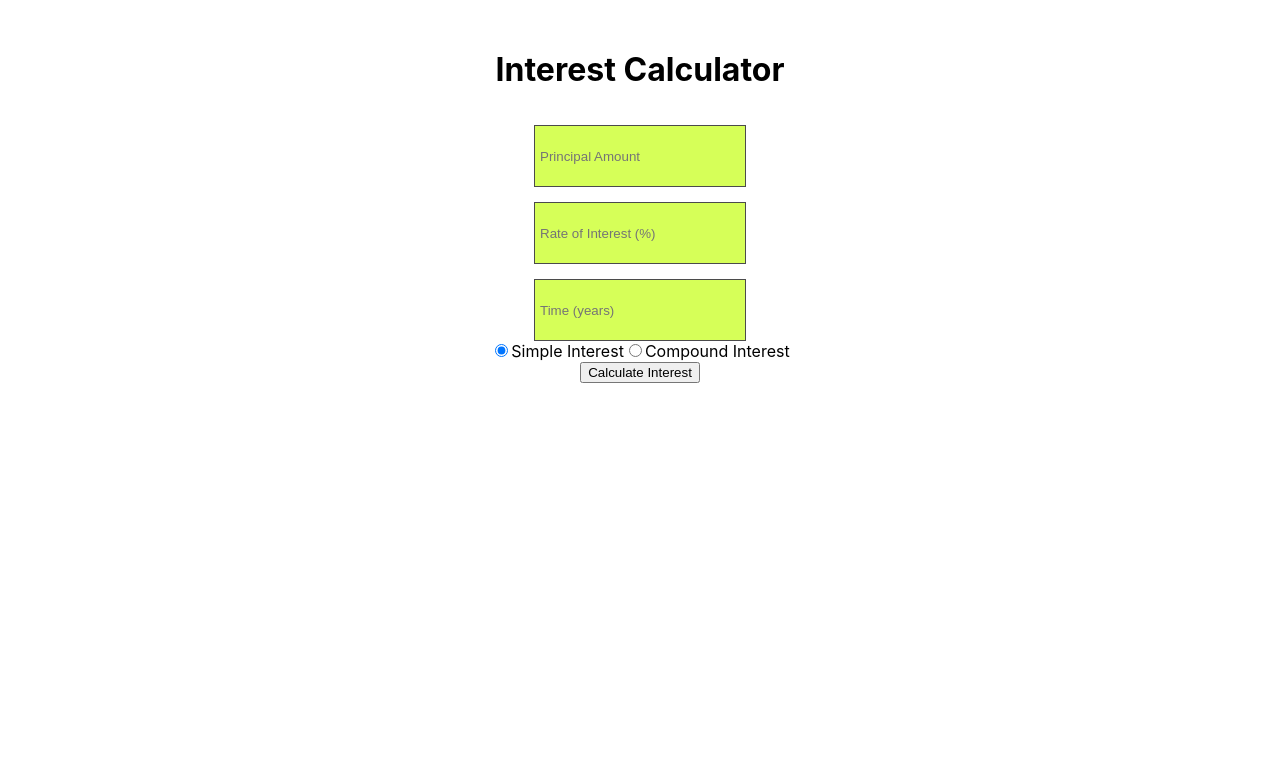
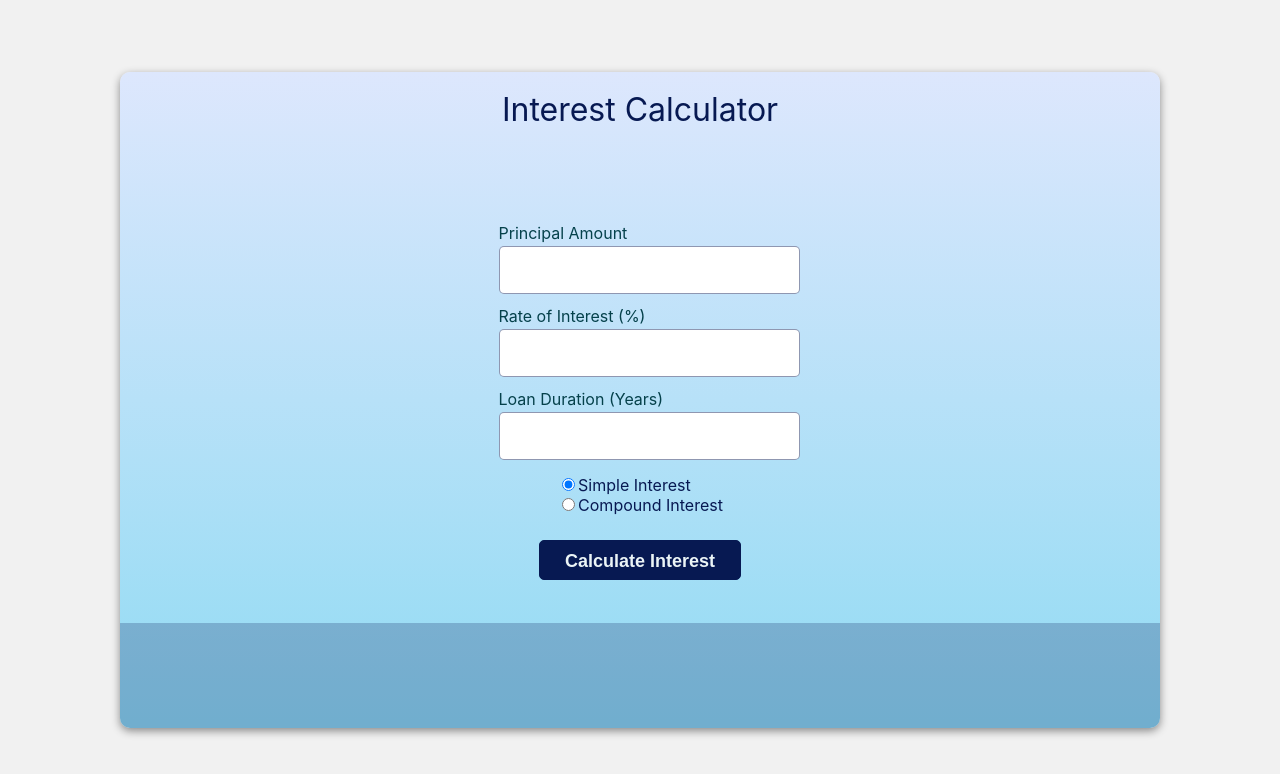
Before and after one commit to lajeesh1/interestCalculator, a React (Create React App) app: page / in a window 1280 px wide. Shown: the top 774 px of the page. Built offline with nearby package versions, Linux system fonts and the light colour scheme.

Commit message:
css finished

```diff
--- a/src/App.css
+++ b/src/App.css
@@ -1,88 +1,154 @@
-.App {
-  display: flex;
-  flex-direction: column;
-  justify-content: center;
-  align-items: center;
-  width: 100%;
-  height: 100vh;
-  background-color: #0e0e0e;
+body {
+  margin: 0;
+  padding: 0;
+  box-sizing: border-box;
 }
 
 .container {
-  /* box-shadow: 0px 0px 12px rgb(255, 255, 255); */
-  background-color: #FAF9FA;
-  width: 519px;
-  /* height: 672px; */
-  border-radius: 8px;
-  padding: 3rem;
+
+  background-color: rgb(241, 241, 241);
+  height: 100vh;
+  width: 100vw;
+  display: flex;
+  align-items: center;
+  justify-content: center;
 }
 
-.heading_text {
-  font-size: 10px;
-  font-weight: 400;
+.calculator {
+  background-image: linear-gradient(to top, #91dbf3, #dde7fd);
+  width: 80%;
+  height: 80vh;
+
+  box-shadow: rgba(0, 0, 0, 0.432) 0px 3px 8px;
+  border-radius: 10px;
+  display: flex;
+  flex-direction: column;
+  position: relative;
+    padding: 8px;
+    overflow: hidden;
+  }
+
+  .title {
+    position: absolute;
+    top: 0;
+    left: 0;
+    margin-top: -10px;
+    width: 100%;
+    color: EBF4F6;
+    text-align: center;
+    padding: 10px 0;
+
+
+    color: #071952;
+    border-radius: 10px 10px 0 0;
+    font-weight: 400;
+    height: 75px;
+    display: flex;
+    align-items: center;
+  justify-content: center;
 }
 
-.heading_two {
-  padding-top: 5px;
-}
-
-.total_amount_card {
-  width: 445px;
-  height: 138px;
-  background-color: #D6FF58;
-  margin-top: 22px;
-
-}
-
-.card_text {
-  padding-top: 40px;
-}
-
-.total_amount_heading {
+.form {
+  margin: auto;
+  text-align: center;
   display: flex;
   flex-direction: column;
   align-items: center;
-  justify-content: center;
-  font-size: 30px;
+  color: #071952;
+  }
+
+  .input input {
+  width: 100%;
+  max-width: 300px;
+    height: 30px;
+    background-color: EBF4F6;
+    border: #07195273 solid 1px;
+    outline: #071952;
+    border-radius: 5px;
+    padding: 8px;
+    color: #071952;
+    font-size: 20px;
+}
+
+input[type="number"]::-webkit-outer-spin-button,
+input[type="number"]::-webkit-inner-spin-button {
+  -webkit-appearance: none;
+  margin: 0;
+}
+
+.input {
+  position: relative;
+  margin-top: 35px;
+  color: #05414b;
+}
+
+.input p {
+  text-align: left;
+  position: absolute;
+  top: 0;
+
+  left: 0;
+  margin-top: -23px;
+}
+
+.result {
+
+
+  margin: 0 auto;
+    text-align: center;
+}
+
+.result-container {
+  padding: 15px;
+  position: absolute;
+  background-color: #0719523b;
+  color: #071952;
+  width: 100%;
+  height: 75px;
+  display: flex;
+  align-items: center;
+  bottom: 0;
+    left: 0;
+    right: 0;
+    padding: 15px;
+}
+
+.result-container p {
+  font-size: 20px;
+}
+
+.result span {
   font-weight: 800;
 }
 
-.total_amount_para {
-  text-align: center;
-  font-size: 12px;
-  padding-top: 5px;
-  color: #4B4B4B;
+.radio-buttons {
+  display: flex;
+  flex-direction: column;
+  text-align: left;
+  margin: 15px;
+  color: #071952;
 }
 
-.input_area {
-  margin-top: 40px;
+.button {
+  border: #071952 solid 1px;
+  height: 40px;
+  background-color: #071952;
+  color: #EBF4F6;
+  font-size: 18px;
+  border-radius: 5px;
+  padding: 10px 25px;
+  font-weight: 700;
+  margin: 10px;
 }
 
-.input_field {
-  margin-top: 30px;
-  width: 445px;
-}
+@media (max-width: 500px) {
+  .calculator {
+    width: 100%;
+    /* Full width on mobile screens */
+    box-sizing: border-box;
+    /* Include padding in the width calculation */
+  }
 
-#outlined-basic {
-  width: 410px;
-}
 
-.button_collection {
-  margin-top: 61px;
-  margin-bottom: 1rem;
-}
-
-.btn_one {
-  background-color: #1F1F1F;
-  width: 200px;
-  height: 75px;
 
 }
-.input input {
-  height: 50px;
-  width: 200px;
-  margin-top: 15px;
-  padding: 5px;
-  background-color: #D6FF58;
-  border: #4B4B4B solid 1px;
-}
--- a/src/App.js
+++ b/src/App.js
@@ -1,7 +1,7 @@
 import React, { useState } from "react";
 import "./App.css";
 
-function InterestCalculator() {
+function App() {
   const [principal, setPrincipal] = useState("");
   const [rate, setRate] = useState("");
   const [time, setTime] = useState("");
@@ -30,67 +30,76 @@ function InterestCalculator() {
   };
 
   return (
-    <div style={{ textAlign: "center", marginTop: "50px" }}>
-      <h1>Interest Calculator</h1>
-
-      <div className="input">
+    <div className="container">
+      <div className="calculator">
+        <h1 className="title">Interest Calculator</h1>
+        <div className="form">
+          <div className="input amount">
+            <p>Principal Amount</p>
             <input
               type="number"
-          placeholder="Principal Amount"
               value={principal}
               onChange={(e) => setPrincipal(e.target.value)}
             />
           </div>
 
-      <div className="input">
+          <div className="input interest">
+            <p>Rate of Interest (%)</p>
             <input
               type="number"
-          placeholder="Rate of Interest (%)"
               value={rate}
               onChange={(e) => setRate(e.target.value)}
             />
           </div>
 
-      <div className="input">
+          <div className="input year">
+            <p>Loan Duration (Years)</p>
             <input
               type="number"
-          placeholder="Time (years)"
               value={time}
               onChange={(e) => setTime(e.target.value)}
             />
           </div>
 
-      <div>
-        <label>
+          <div className="radio-buttons">
+            <label class="custom-radio">
               <input
                 type="radio"
                 value="simple"
                 checked={interestType === "simple"}
                 onChange={(e) => setInterestType(e.target.value)}
               />
+              <span class="radio-checkmark"></span>
               Simple Interest
             </label>
 
-        <label>
+            <label class="custom-radio">
               <input
                 type="radio"
                 value="compound"
                 checked={interestType === "compound"}
                 onChange={(e) => setInterestType(e.target.value)}
               />
+              <span class="radio-checkmark"></span>
               Compound Interest
             </label>
           </div>
 
-      <button onClick={calculateInterest}>Calculate Interest</button>
-
+          <button className="button" onClick={calculateInterest}>
+            Calculate Interest
+          </button>
+        </div>
+        <div className="result-container">
           {result !== null && (
-        <h2>
-          The calculated {interestType} interest is: ₹{result}
-        </h2>
+            <p className="result">
+              The calculated {interestType} interest is :{" "}
+              <span>₹ {result}</span>
+            </p>
           )}
+        </div>
+      </div>
     </div>
   );
 }
 
-export default InterestCalculator;
+export default App;
```
Lines whose indentation alone changed are shown as unchanged.
